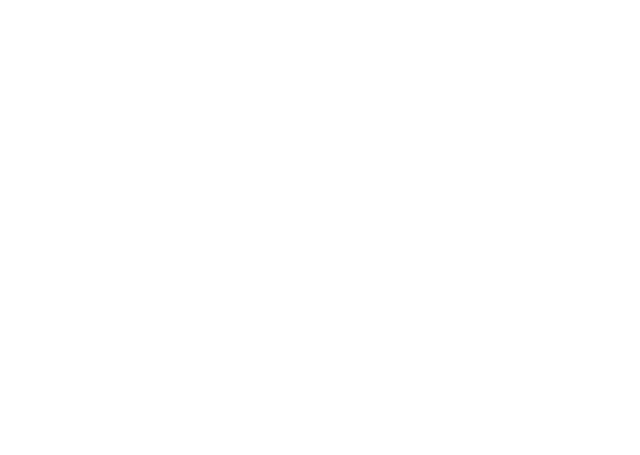
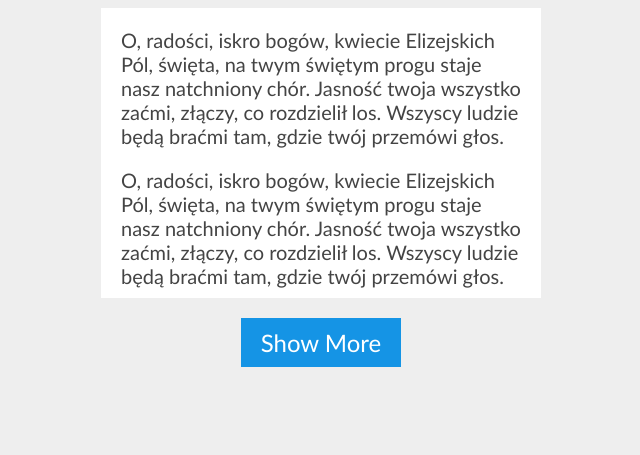
Before and after one commit to luqieee/jslessons, a plain HTML site: page index.html in a window 1280 px wide. Shown: the whole page, without its empty margins (319-959 px from the left). Drawn offline with Linux system fonts and the light colour scheme.

Commit message:
onClick Event

```diff
--- a/index.html
+++ b/index.html
@@ -5,13 +5,32 @@
     <head>
         <meta charset="utf-8" />
         <title>JavaScript for Beginers</title>
+        <link href="style.css" type="text/css"
+              rel="stylesheet">
 
     </head>
 
     <body>
 
+        <div id="content">
+            <p>O, radości, iskro bogów, kwiecie Elizejskich Pól,
+                święta, na twym świętym progu staje nasz natchniony chór.
+                Jasność twoja wszystko zaćmi, złączy, co rozdzielił los.
+                Wszyscy ludzie będą braćmi tam, gdzie twój przemówi głos.</p>
 
+            <p>O, radości, iskro bogów, kwiecie Elizejskich Pól,
+                święta, na twym świętym progu staje nasz natchniony chór.
+                Jasność twoja wszystko zaćmi, złączy, co rozdzielił los.
+                Wszyscy ludzie będą braćmi tam, gdzie twój przemówi głos.</p>
 
+            <p>Ona w sercu, w zbożu, w śpiewie, ona w splocie ludzkich rąk.
+                Z niej najlichszy robak czerpie, w niej największy nieba krąg.
+                Wstańcie ludzie, wstańcie wszędzie, ja nowinę niosę wam:
+                na gwiaździstym firmamencie bliska radość błyszczy nam.</p>
+
+        </div>
+
+        <a id="show-more">Show More</a>
 
 
         <script src="test.js"></script>
--- /dev/null
+++ b/style.css
@@ -0,0 +1,45 @@
+body{
+    background: #eee;
+}
+
+#content{
+    width: 400px;
+    background: #fff;
+    padding: 20px;
+    padding-top: 0;
+    font-family: calibri;
+    font-size: 20px;
+    color: #444;
+    margin: 0 auto;
+
+    max-height: 270px;
+    overflow: hidden;
+
+    /* Set transitions up. */
+    -webkit-transition: max-height 0.7s;
+    -moz-transition: max-height 0.7s;
+    transition: max-height 0.7s;
+}
+
+#content.open{
+    max-height: 1000px;
+
+    /* Set transitions up. */
+    -webkit-transition: max-height 0.7s;
+    -moz-transition: max-height 0.7s;
+    transition: max-height 0.7s;
+}
+
+#show-more{
+    background: #1594e5;
+    color: #fff;
+    font-family: calibri;
+    display: block;
+    width: 140px;
+    font-size: 24px;
+    text-transformation: uppercase;
+    padding: 10px;
+    text-align: center;
+    margin: 20px auto;
+    cursor: pointer;
+}
--- a/test.js
+++ b/test.js
@@ -1,35 +1,18 @@
-var birthday = new Date(1992, 08, 20, 4, 15, 25);
-var birthday2 = new Date(1992, 08, 20, 4, 15, 25);
 
-console.log(birthday.getMonth());
+var content = document.getElementById("content");
+var button = document.getElementById("show-more");
 
-console.log(birthday.getFullYear());
+button.onclick = function(){
 
-console.log(birthday.getDate());
+  if(content.className == "open"){
+      //shrink the box
+      content.className = "";
+      button.innerHTML = "Show More";
 
-console.log(birthday.getDay());
+  }  else{
+      //expand he box
+   content.className = "open";
+   button.innerHTML = "Show Less";
+  }
 
-console.log(birthday.getHours());
-
-console.log(birthday.getTime());
-
-
-if(birthday == birthday2){
-
-    console.log("equal");
-
-} else{
-
-    console.log("not equal");
-
-}
-
-if(birthday.getTime() == birthday2.getTime()){
-
-    console.log("equal");
-
-} else{
-
-    console.log("not equal");
-
-}
+};
```
